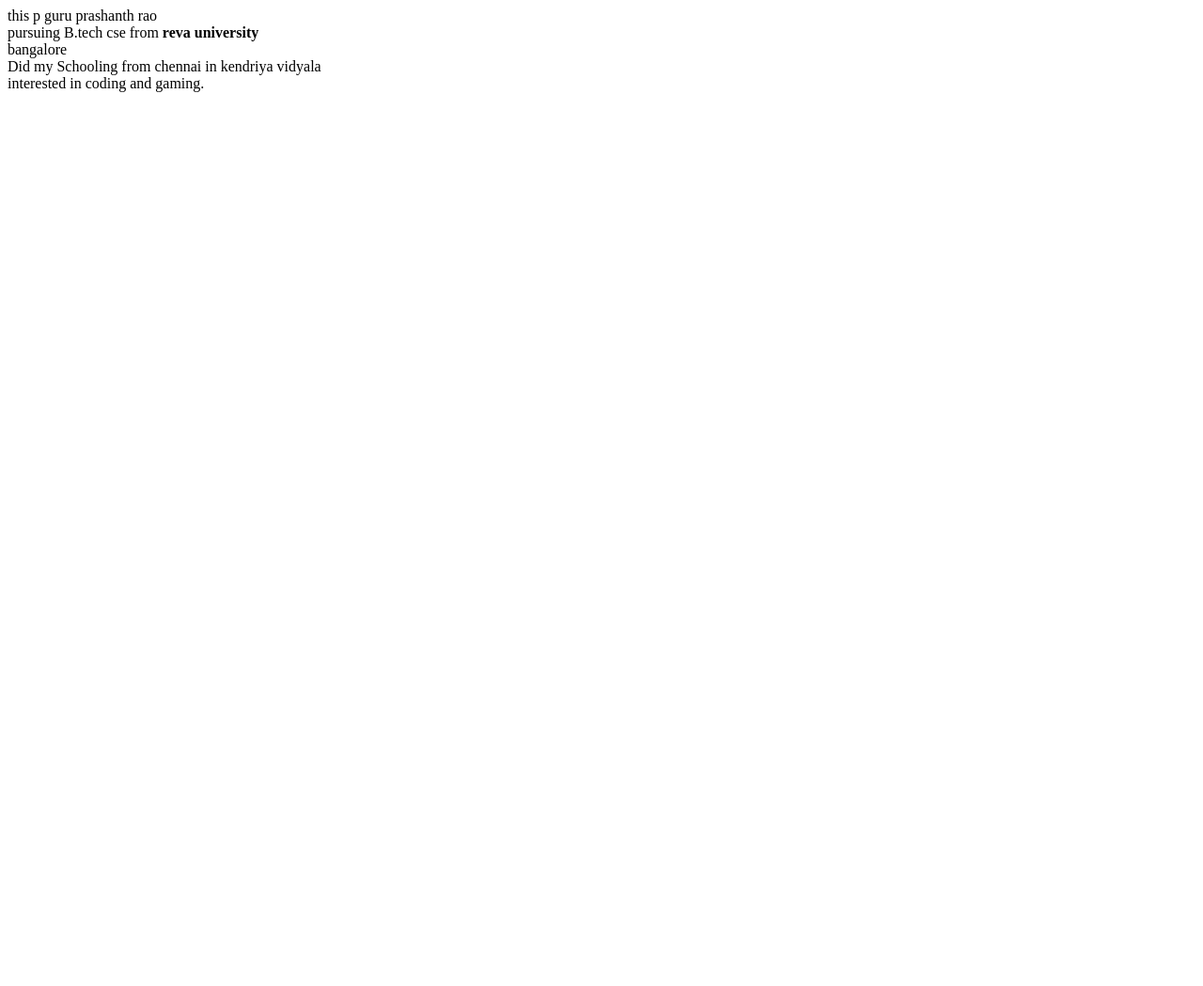
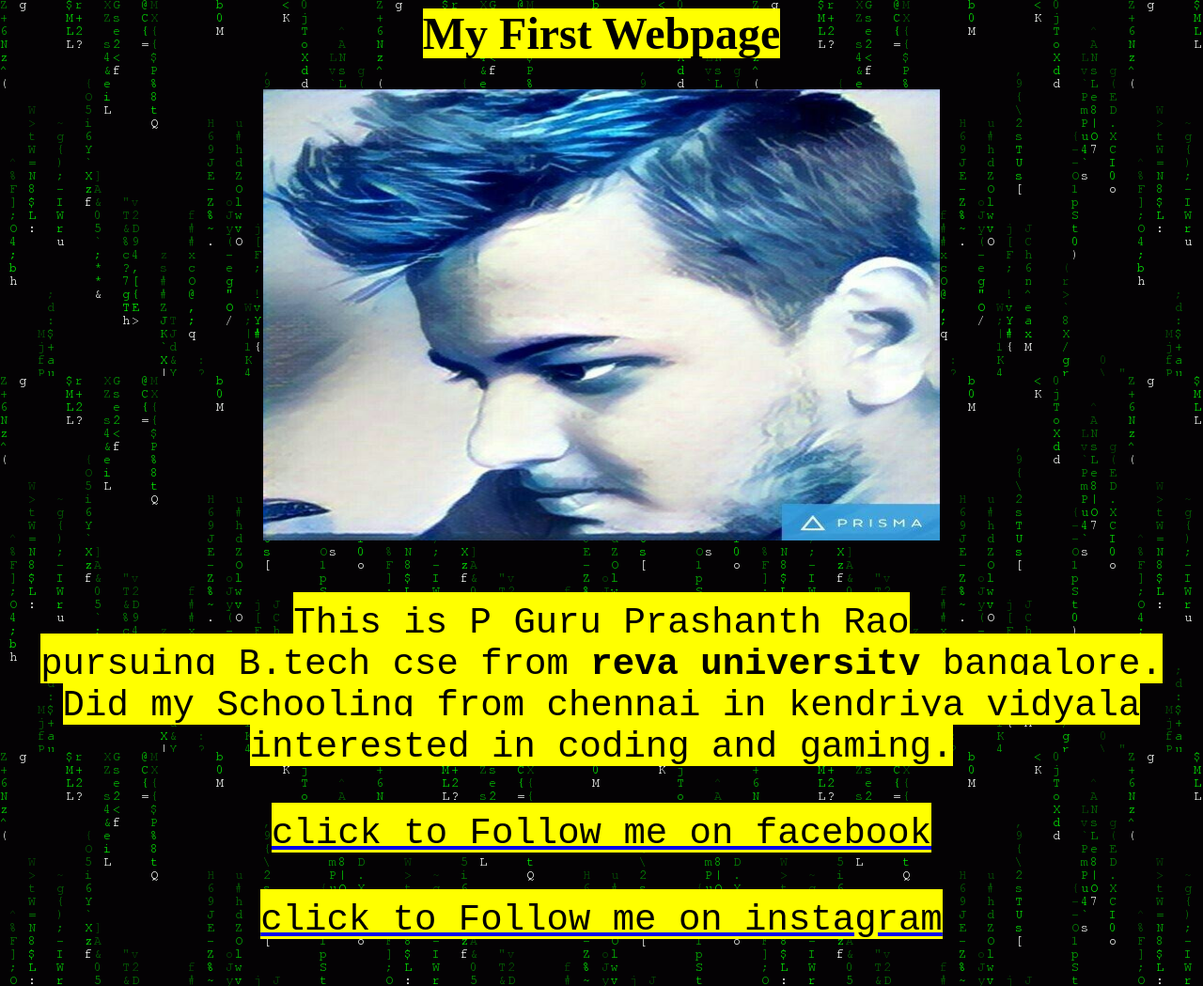
Before and after one commit to fatboyslimshady/fatboyslimshady.github.io, a plain HTML site: page index.html in a window 1280 px wide. Shown: the whole page at 94% size. Before the commit the page ends 800 px from the top, so only its background shows below. Drawn offline with Linux system fonts and the light colour scheme.

Commit message:
added GIF background
added a matrix coding background and few links to social medias

```diff
--- a/index.html
+++ b/index.html
@@ -1,16 +1,38 @@
 <html>
 
    <head>
-     <link href="stylesheets.css"
-     rel="stylesheet">
+
      <title>about me</title>
+
+  <style>
+
+  h1{font-size: 300%;}
+  p{font-size: 300%;}
+  </style>
 
   </head>
 
-  <body class="yoo">
+  <body background="giphy.gif">
 
-    <p> this p guru prashanth rao<br>pursuing B.tech cse from<b> reva university</b><br> bangalore
-        <br>Did my Schooling from chennai in kendriya vidyala<br>interested in coding and gaming.
+     <h1 align="center"><mark>My First Webpage</mark></h1>
+     <img src="guru.jpg" alt="my face" width="720px" height="480px" style="display: block;margin-left: auto; margin-right: auto">
+
+    <br>
+    <p  align="middle"><mark><code> This is P Guru Prashanth Rao<br>pursuing B.tech cse from<b> reva university</b> bangalore.
+        <br>Did my Schooling from chennai in kendriya vidyala<br>interested in coding and gaming.<br>
+       </code>
+          </mark>
     </p>
-  </body>
+
+    <a href="https://www.facebook.com/guru.p.rao.3" target="_blank">
+    <p align="middle"><mark><code>click to Follow me on facebook</code></mark></p>
+
+    </a>
+
+ <a href="https://www.instagram.com/?hl=en" target="_blank">
+    <p align="middle"><mark><code>click to Follow me on instagram</code></mark></p>
+
+    </a>
+
+   </body>
 </html>
```
Also changed, not shown: giphy.gif (added), guru.jpg (added).
